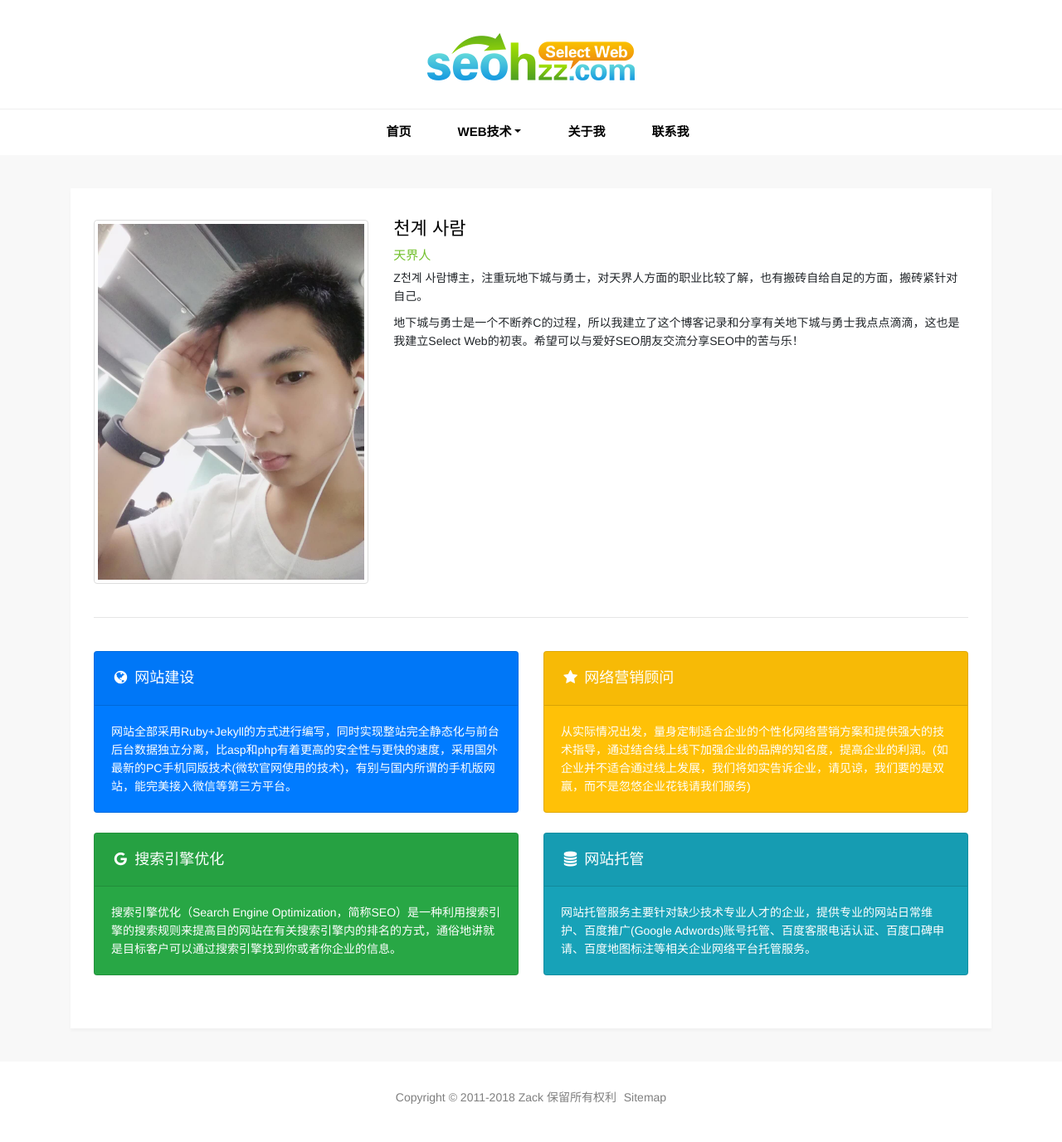
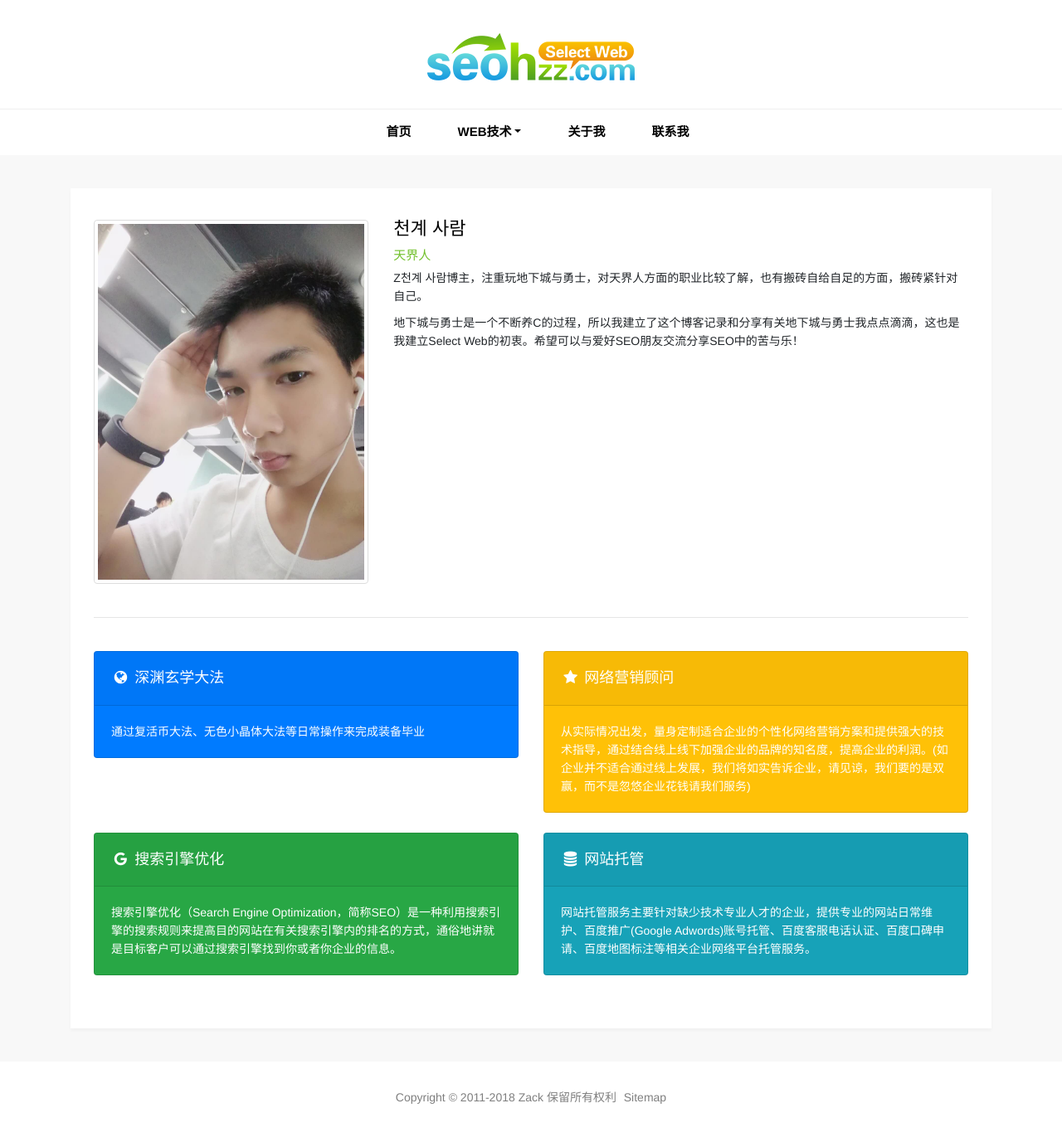
Before and after one commit to Thererisnospoon/Thererisnospoon.github.io, a Jekyll site: the page built from pages/about.html, in a window 1280 px wide. Shown: the whole page at 83% size. Built offline with Jekyll 4.4.1, drawn with Linux system fonts in a browser that asks for light colours.

Commit message:
Update about.html

```diff
--- a/pages/about.html
+++ b/pages/about.html
@@ -20,9 +20,9 @@ description: 천계 사람，地下城与勇士忠实玩家，有基本地下城
           <div class="col-md-12 my-4"><hr></div>
           <div class="col-md-6">
             <div class="card text-white bg-primary mb-4">
-              <div class="card-header"><h4><i class="fa fa-globe fa-fw"></i> 网站建设</h4></div>
+              <div class="card-header"><h4><i class="fa fa-globe fa-fw"></i> 深渊玄学大法</h4></div>
               <div class="card-body">
-                <p class="card-text">网站全部采用Ruby+Jekyll的方式进行编写，同时实现整站完全静态化与前台后台数据独立分离，比asp和php有着更高的安全性与更快的速度，采用国外最新的PC手机同版技术(微软官网使用的技术)，有别与国内所谓的手机版网站，能完美接入微信等第三方平台。</p>
+                <p class="card-text">通过复活币大法、无色小晶体大法等日常操作来完成装备毕业</p>
               </div>
             </div>
           </div>
```
